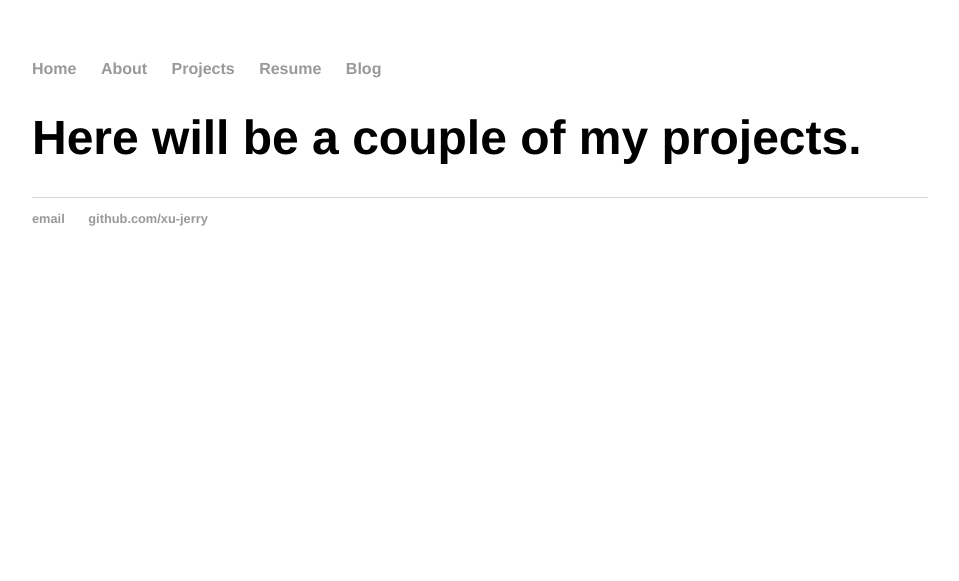
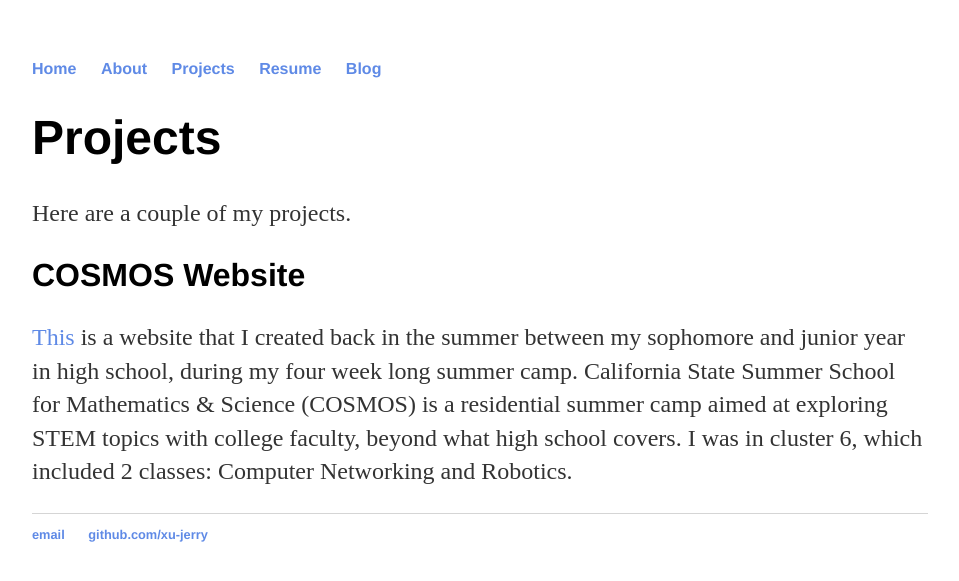
Before and after one commit to xu-jerry/xu-jerry.github.io, a Jekyll site: the page built from projects/index.html, in a window 1280 px wide. Shown: the top 581 px of the page, without its empty margins (160-1119 px from the left). Built offline with Jekyll 4.4.1, drawn with Linux system fonts in a browser that asks for light colours.

```diff
--- a/_layouts/default.html
+++ b/_layouts/default.html
@@ -4,6 +4,7 @@
 			<title>{{ page.title }}</title>
 			<!-- link to main stylesheet -->
 			<link rel="stylesheet" type="text/css" href="/css/main.css">
+			<link href="https://fonts.googleapis.com/css2?family=Overpass:wght@200&display=swap" rel="stylesheet">
 		</head>
 		<body>
 			<nav>
--- a/blog/atom.xml
+++ b/blog/atom.xml
@@ -1,12 +1,12 @@
 ---
-layout: feed
+layout: default
 ---
 <?xml version="1.0" encoding="utf-8"?>
 <feed xmlns="http://www.w3.org/2005/Atom">
 
 	<title>Jerry Xu's Blog</title>
-	<link href="http://hankquinlan.github.io/blog/atom.xml" rel="self"/>
-	<link href="http://hankquinlan.github.io/blog"/>
+	<link href="http://xu-jerry.github.io/blog/atom.xml" rel="self"/>
+	<link href="http://xu-jerry.github.io/blog"/>
 	<updated>{{ site.time | date_to_xmlschema }}</updated>
 	<id>http://xu-jerry.github.io/blog</id>
 	<author>
--- a/css/main.css
+++ b/css/main.css
@@ -14,7 +14,7 @@ nav ul li, footer ul li {
 }
 a {
     text-decoration: none;
-    color: #999;
+    color: rgb(95, 138, 230);
 }
 a:hover {
     text-decoration: underline;
@@ -23,11 +23,18 @@ h1 {
     font-size: 3em;
     font-family:'Helvetica', 'Arial', 'Sans-Serif';
 }
+
+h2 {
+    font-size: 2em;
+    font-family:'Helvetica', 'Arial', 'Sans-Serif';
+}
+
 p {
     font-size: 1.5em;
     line-height: 1.4em;
     color: #333;
 }
+
 footer {
     border-top: 1px solid #d5d5d5;
     font-size: .8em;
--- a/index.html
+++ b/index.html
@@ -4,5 +4,5 @@ title: Jerry Xu's Personal Website
 ---
 <div class="blurb">
 	<h1>Jerry Xu, CS at UCLA</h1>
-	<p>Hello! I'm Chujun Xu, but I go by Jerry. I'm currently a first year CS major studying at UCLA's Samueli School of Engineering. This website is still a work in progress, so be sure to check back and see new changes every week!<a href="/about"> Curious about me? :) </a></p>
+	<p>Hello! I'm Chujun Xu, but I go by Jerry. I'm currently a first year CS major studying at UCLA's Samueli School of Engineering. This website is still a work in progress, so be sure to check back and see new changes every week!<a href="/about"> Curious about me? </a></p>
 </div>
--- a/projects/index.html
+++ b/projects/index.html
@@ -4,5 +4,18 @@ title: Projects
 ---
 
 <h1>
-Here will be a couple of my projects.
+Projects
 </h1>
+
+<p>
+    Here are a couple of my projects.
+</p>
+<h2>
+    COSMOS Website
+</h2>
+<p>
+    <a href = https://sites.google.com/site/jerryxucosmoscluster6/home>This</a> is a website that I created back in the summer between my
+    sophomore and junior year in high school, during my four week long summer camp. California State Summer School for Mathematics & Science
+    (COSMOS) is a residential summer camp aimed at exploring STEM topics with college faculty, beyond what high school covers. I was in cluster
+    6, which included 2 classes: Computer Networking and Robotics.
+</p>
```
Also changed, not shown: Gemfile (added, +9 -0 lines), about/index.html (+7 -1 lines), Gemfile.lock (added).
